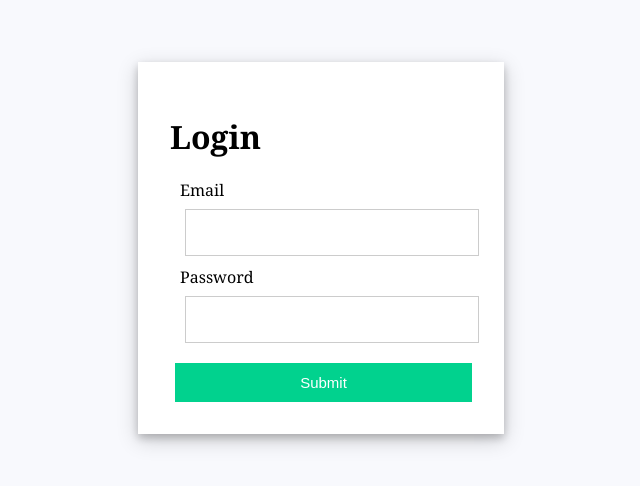
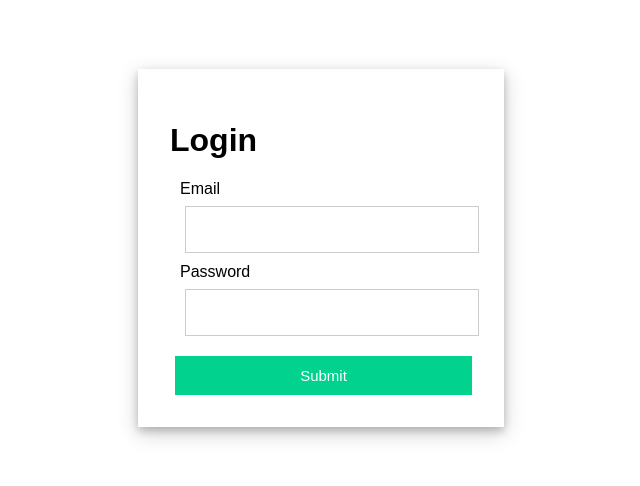
Before and after one commit to chewyuhan/FIT3164-MDS12-AutomatedHealthcareInformationSystem_Front_End, a React (Create React App) app: page / in a window 1280 px wide. Shown: the part 152-638 px from the top of the page, without its empty margins (319-959 px from the left). Built offline with nearby package versions, Linux system fonts and the light colour scheme.

Commit message:
changing css

```diff
--- a/src/App.css
+++ b/src/App.css
@@ -3,15 +3,3 @@ body {
   margin: 0; /* Reset the default margin for the body */
   padding: 0; /* Reset the default padding for the body */
 }
-
-.app {
-  font-family: sans-serif;
-  display: flex;
-  align-items: center;
-  justify-content: center;
-  flex-direction: column;
-  gap: 20px;
-  height: 100vh;
-  font-family: Cambria, Cochin, Georgia, Times, "Times New Roman", serif;
-  background-color: #f8f9fd;
-}
--- a/src/pages/login.css
+++ b/src/pages/login.css
@@ -50,3 +50,10 @@
     gap: 8px;
     margin: 10px;
   }
+  .app{
+    display: flex;
+    flex-direction: column;
+    align-items: center;
+    justify-content: center;
+    height: 100vh;
+  }
```
